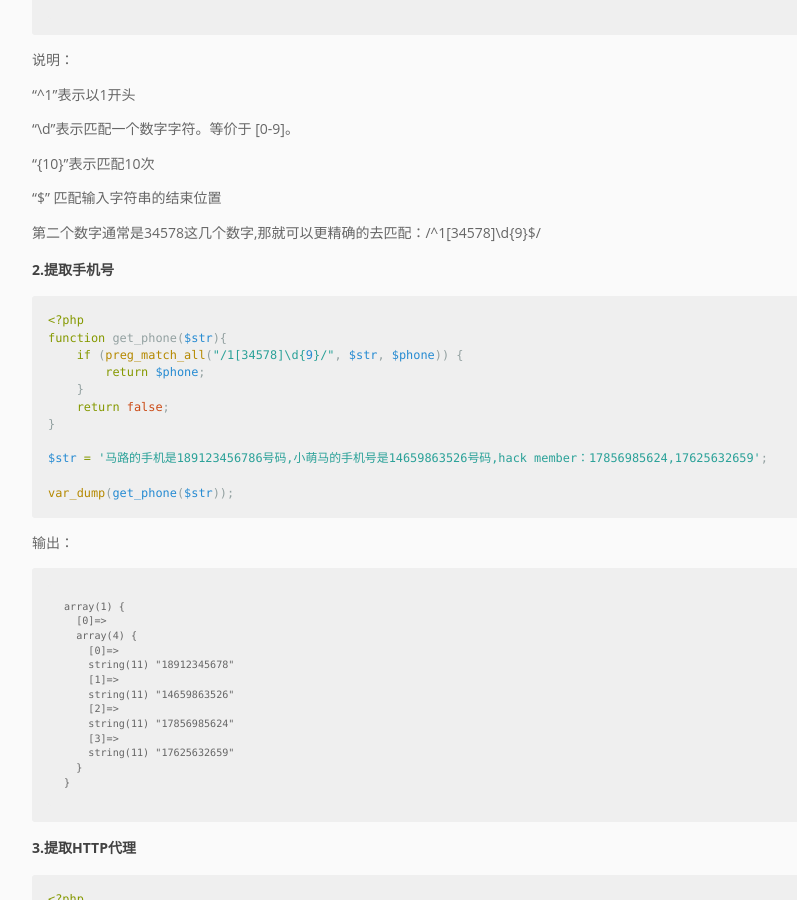
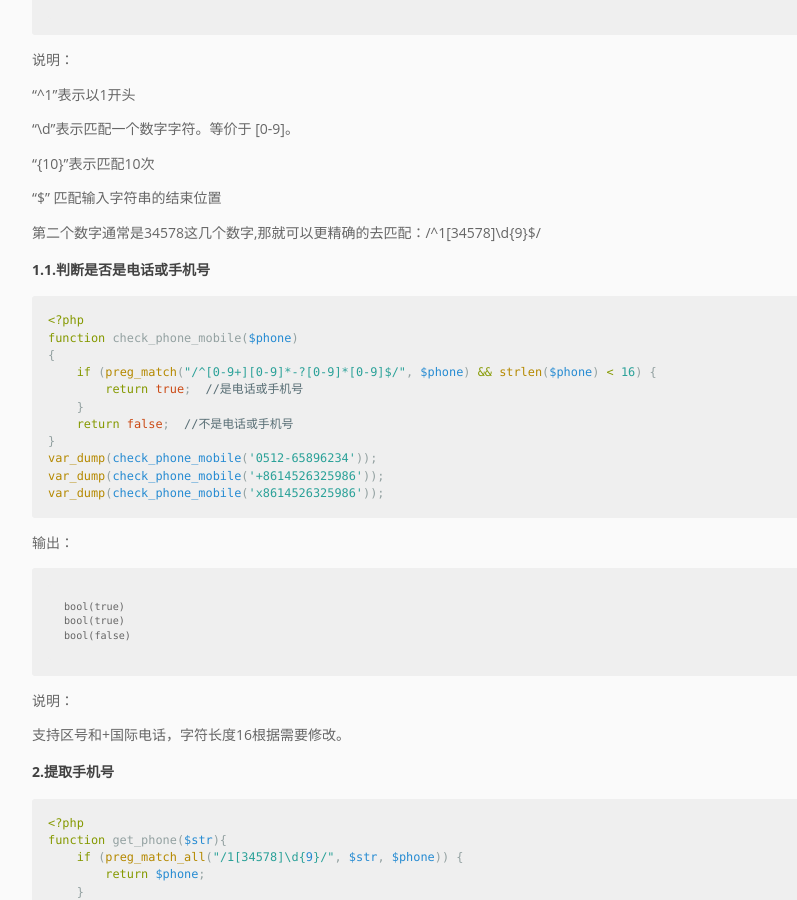
Before and after one commit to pingmalu/pingmalu.github.io, a Jekyll site: the page built from _posts/2016-05-17-PHP常用代码段.md, in a window 1280 px wide and 900 px high, scrolled down 724 px. Shown: the whole window, without its empty margins (168-965 px from the left). Built offline with Jekyll 4.4.1, drawn with Linux system fonts in a browser that asks for light colours; nearby versions of some CDN libraries.

Commit message:
add php phone

```diff
--- a/_posts/2016-05-17-PHP常用代码段.md
+++ b/_posts/2016-05-17-PHP常用代码段.md
@@ -35,6 +35,33 @@ var_dump(check_phone('15350781443'));
 “$”	匹配输入字符串的结束位置
 
 第二个数字通常是34578这几个数字,那就可以更精确的去匹配：/^1[34578]\d{9}$/
+
+### 1.1.判断是否是电话或手机号
+
+{% highlight php %}
+<?php
+function check_phone_mobile($phone)
+{
+    if (preg_match("/^[0-9+][0-9]*-?[0-9]*[0-9]$/", $phone) && strlen($phone) < 16) {
+        return true;  //是电话或手机号
+    }
+    return false;  //不是电话或手机号
+}
+var_dump(check_phone_mobile('0512-65896234'));
+var_dump(check_phone_mobile('+8614526325986'));
+var_dump(check_phone_mobile('x8614526325986'));
+
+{% endhighlight %}
+
+输出：
+
+	bool(true)
+	bool(true)
+	bool(false)
+
+说明：
+
+支持区号和+国际电话，字符长度16根据需要修改。
 
 ### 2.提取手机号
 
```
